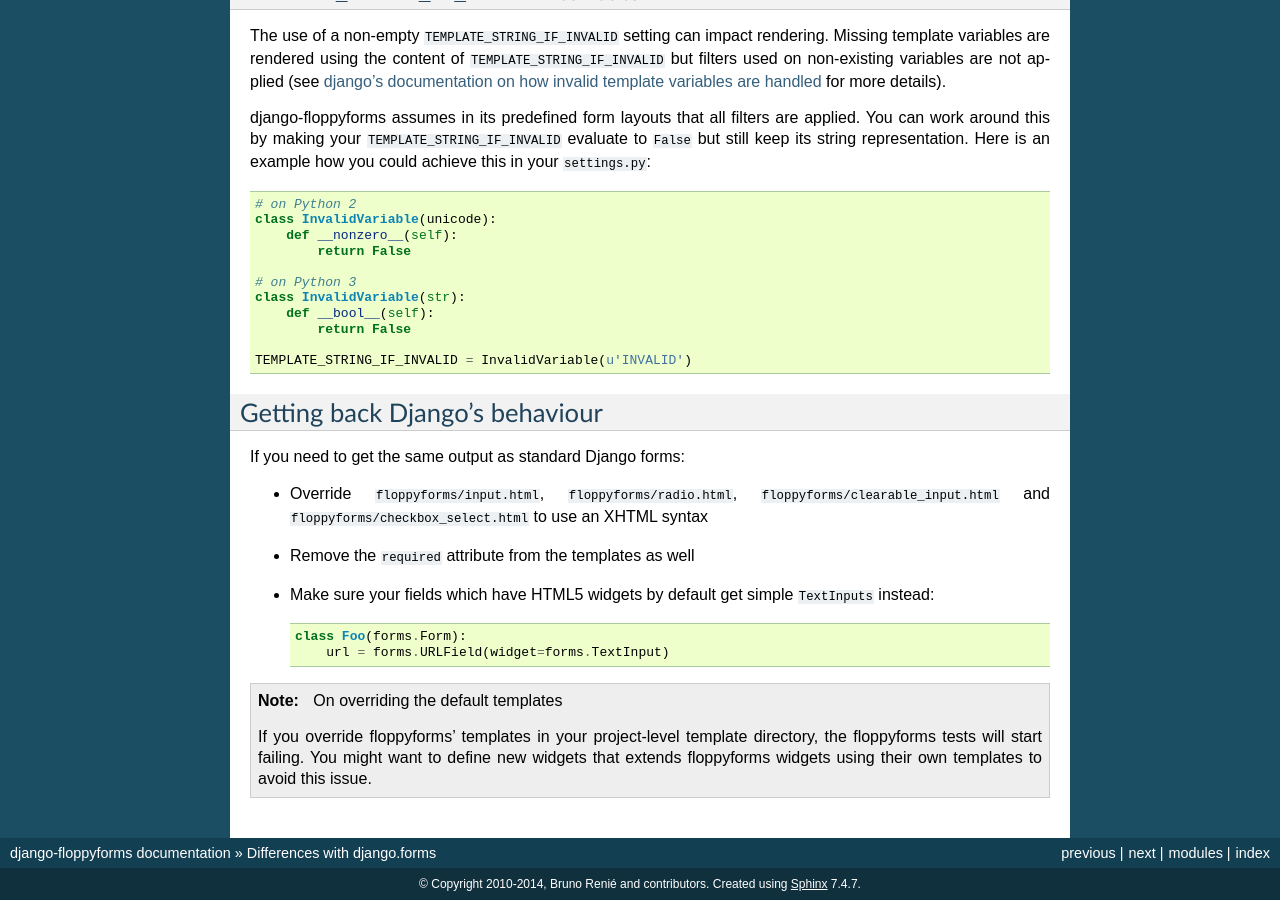
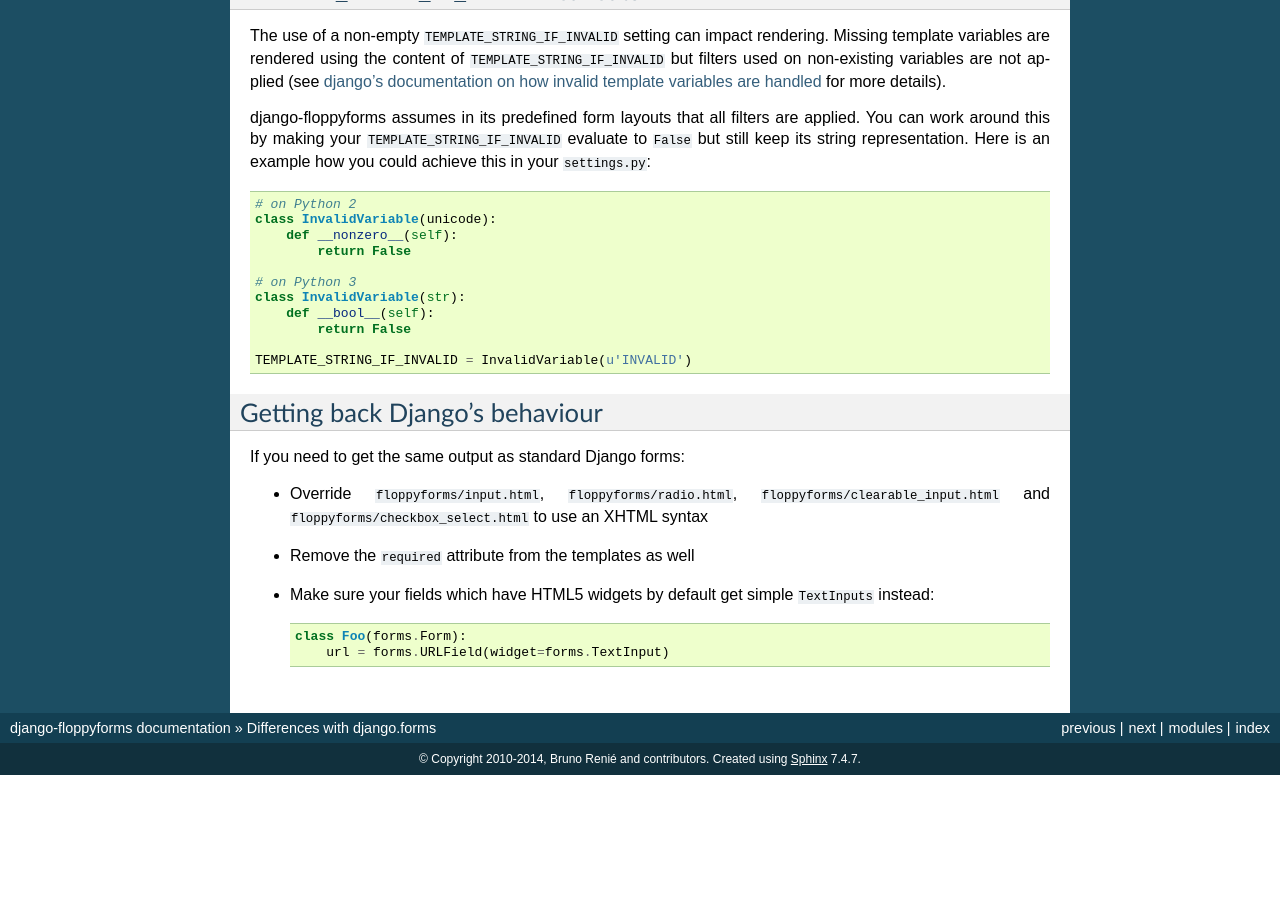
Before and after one commit to jazzband/django-floppyforms, a Sphinx documentation site: the page built from docs/differences.rst, in a window 1280 px wide and 900 px high, scrolled down 2454 px. Built offline with Sphinx 7.4.7, drawn with Linux system fonts in a browser that asks for light colours; pages that are not in the unit, such as notebooks, are missing from menus; the version number could not be read and is left out; after the commit the page ends 3229 px from its top, so only the background shows below that.

Commit message:
Remove the note about failing tests if you replace floppyforms default templates since we don't include the tests in the app directory.

```diff
--- a/docs/differences.rst
+++ b/docs/differences.rst
@@ -203,11 +203,3 @@
 
       class Foo(forms.Form):
           url = forms.URLField(widget=forms.TextInput)
-
-
-.. note:: On overriding the default templates
-
-    If you override floppyforms' templates in your project-level template
-    directory, the floppyforms tests will start failing. You might want to
-    define new widgets that extends floppyforms widgets using their own
-    templates to avoid this issue.
```
